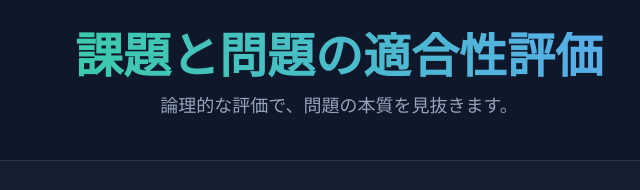
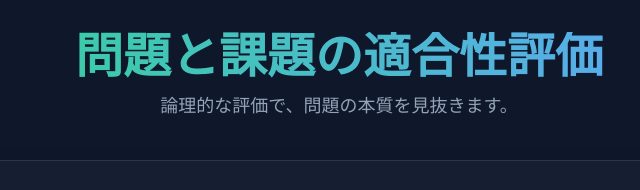
Before and after one commit to Mao925/issue-evaluation, a plain HTML site: page index.html in a window 1280 px wide. Shown: the top 190 px of the page, 301-941 px from the left. Drawn offline with nearby package versions, Linux system fonts and the light colour scheme.

Commit message:
Update index.html

```diff
--- a/index.html
+++ b/index.html
@@ -3,7 +3,7 @@
 <head>
     <meta charset="UTF-8">
     <meta name="viewport" content="width=device-width, initial-scale=1.0">
-    <title>課題と問題の適合性評価プロンプト</title>
+    <title>問題と課題の適合性評価プロンプト</title>
     <script src="https://cdn.tailwindcss.com"></script>
     <link rel="preconnect" href="https://fonts.googleapis.com">
     <link rel="preconnect" href="https://fonts.gstatic.com" crossorigin>
@@ -53,7 +53,7 @@
     <div class="container mx-auto max-w-4xl p-4 sm:p-6 md:p-8 min-h-screen flex flex-col justify-center">
 
         <header class="text-center mb-10 fade-in">
-            <h1 class="text-4xl sm:text-5xl font-bold text-gradient mb-3">課題と問題の適合性評価</h1>
+            <h1 class="text-4xl sm:text-5xl font-bold text-gradient mb-3">問題と課題の適合性評価</h1>
             <p class="text-slate-400 text-lg">論理的な評価で、問題の本質を見抜きます。</p>
         </header>
 
```
